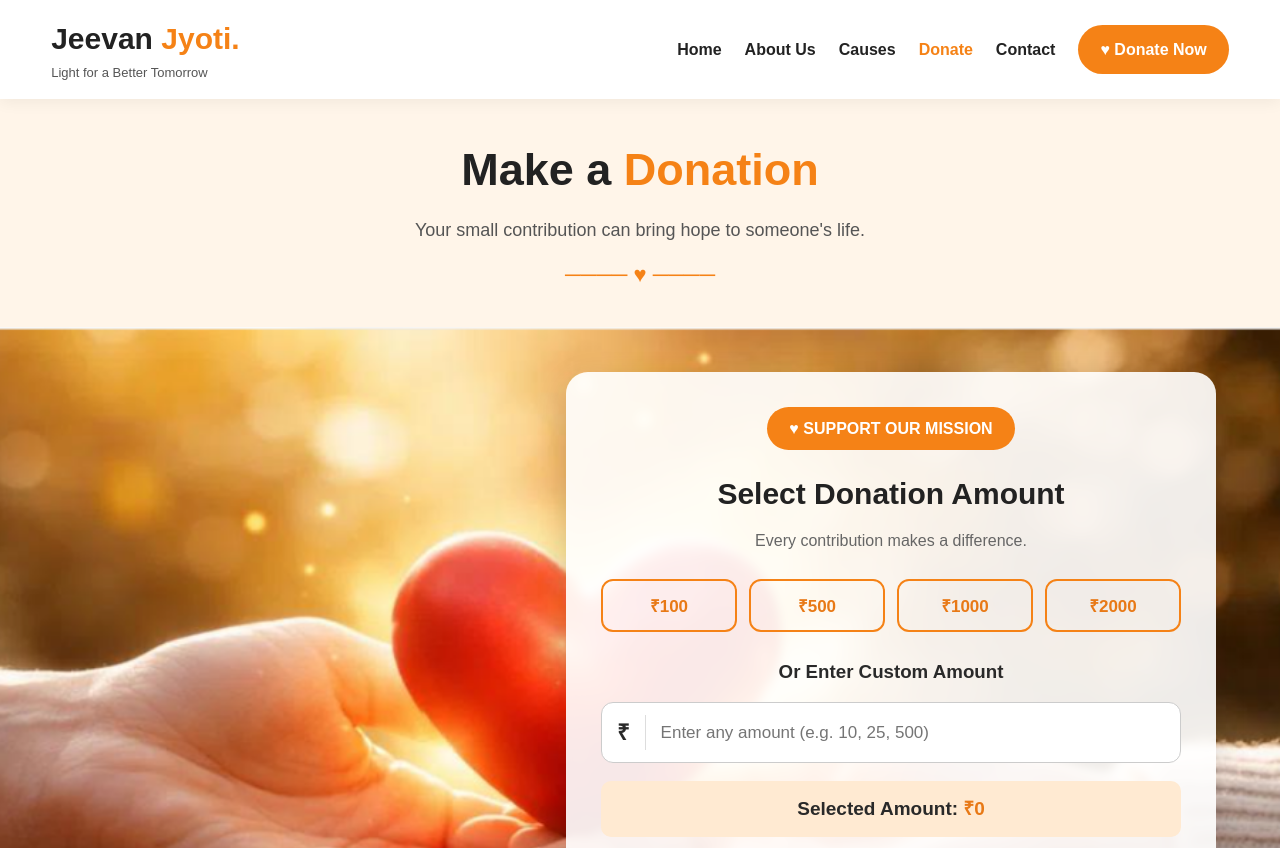
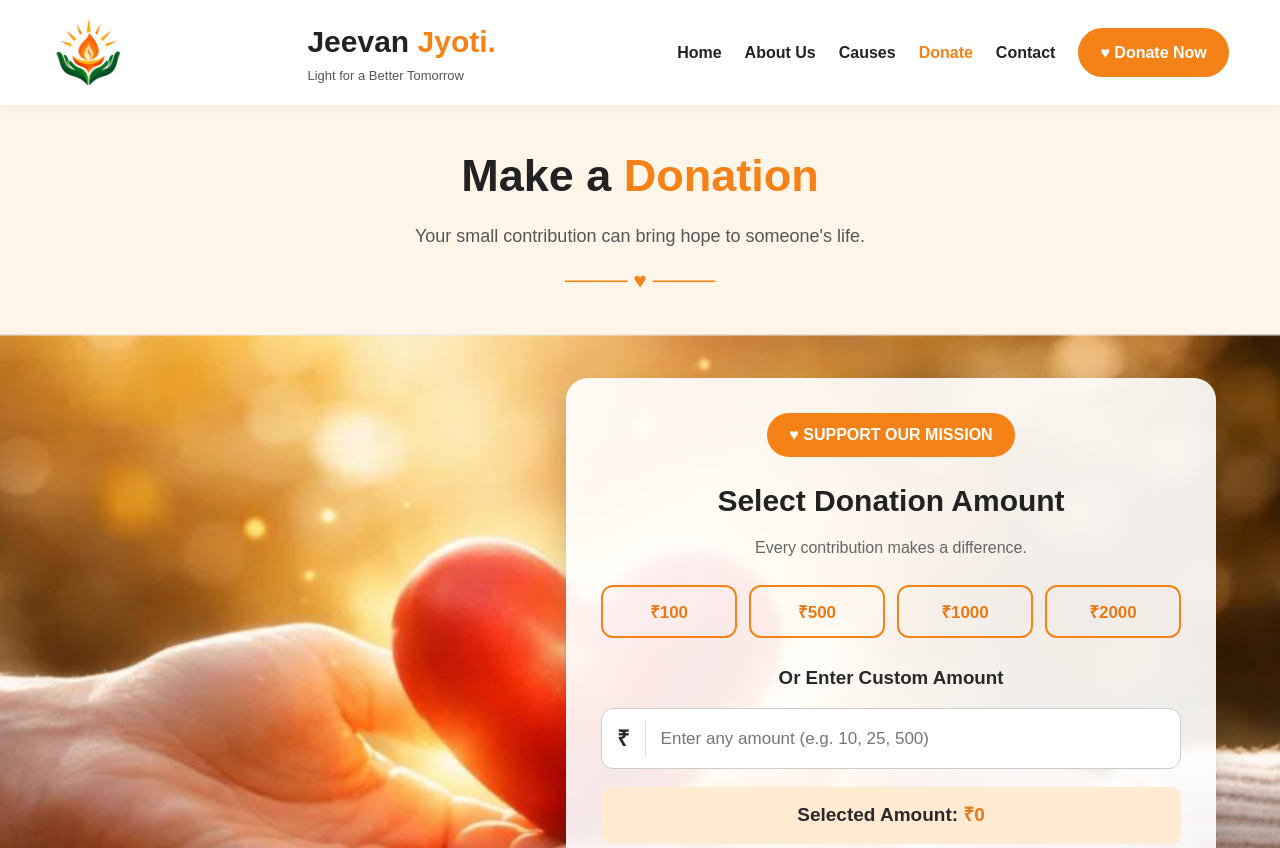
Before and after one commit to hatery/NGO-Webiste-page, a plain HTML site: page donate.html in a window 1280 px wide. Shown: the top 848 px of the page. Drawn offline with Linux system fonts and the light colour scheme.

Commit message:
redme file updated

```diff
--- a/donate.html
+++ b/donate.html
@@ -15,6 +15,7 @@
 <!-- HEADER -->
 <header class="donate-header">
 
+    <img src="logo.png" alt="Jeevan Jyoti Logo" class="brand-icon">
     <div class="logo">
         <span>Jeevan</span> Jyoti.
         <small>Light for a Better Tomorrow</small>
```
Also changed, not shown: index.html (+1 -1 lines), about.html (line endings or trailing spaces), causes.html (line endings or trailing spaces), contact.html (line endings or trailing spaces).
